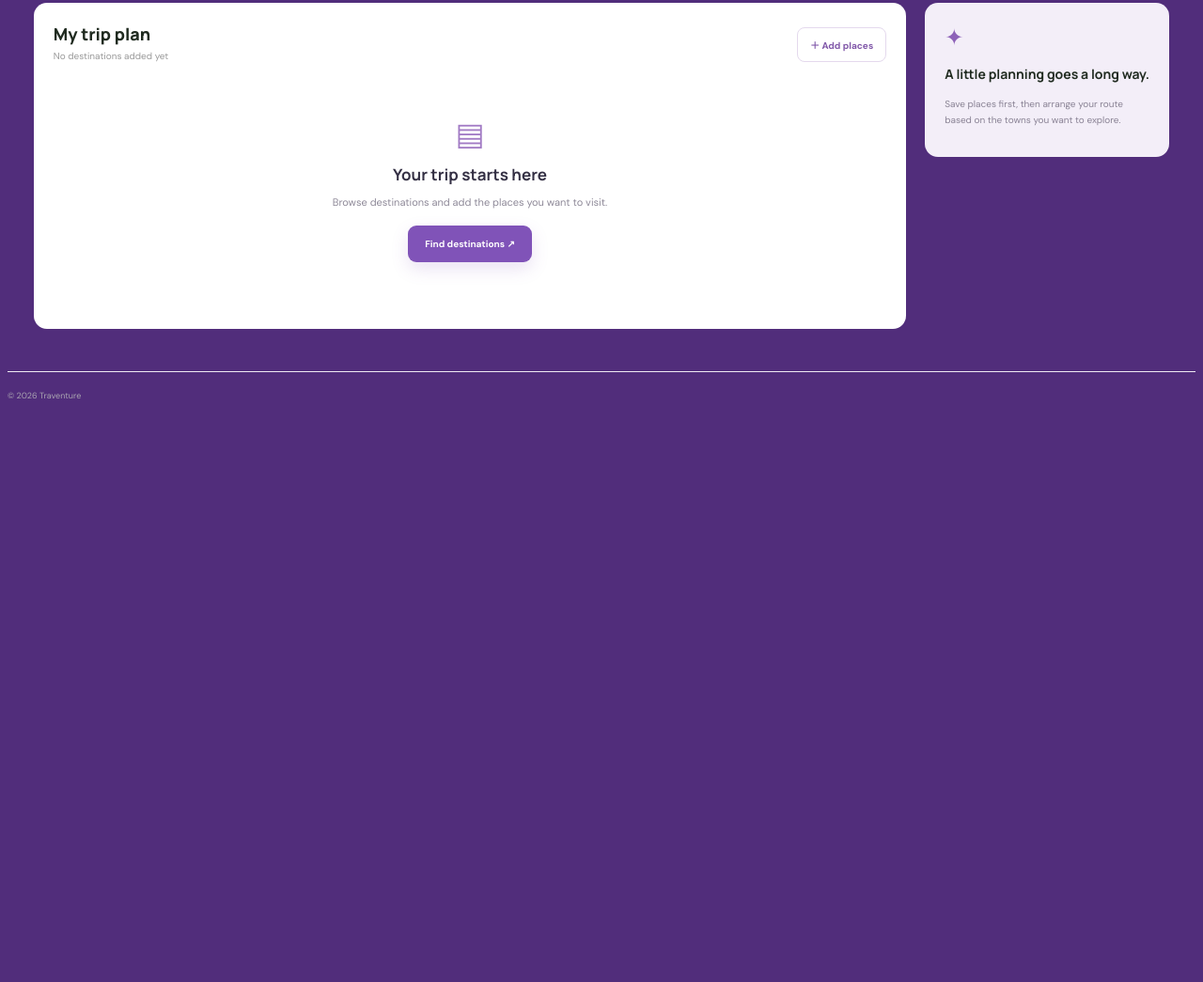
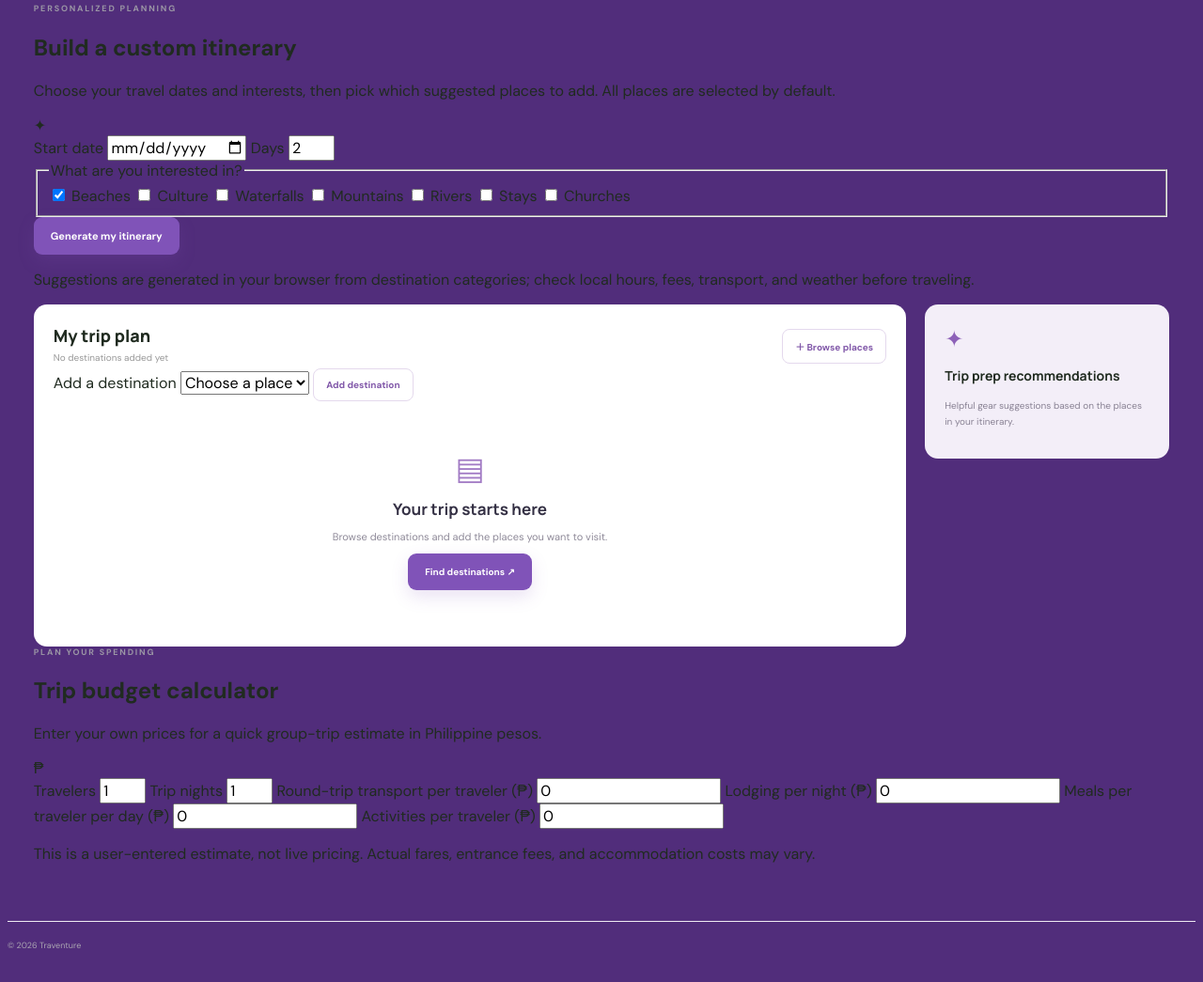
Before and after one commit to ekkay19/APPDEV-FINAL-PROJECT, a plain HTML site: page schedule.html in a window 1280 px wide. Shown: the part 296-1341 px from the top of the page at 94% size. Before the commit the page ends 800 px from the top, so only its background shows below. Drawn offline with Linux system fonts and the light colour scheme.

Commit message:
Updated Schedule, add destination & notes/itinerary

```diff
--- a/schedule.html
+++ b/schedule.html
@@ -19,6 +19,10 @@
             <a href="map.html" class="nav-link" data-page="map">Map</a>
             <a href="hotlines.html" class="nav-link" data-page="hotlines">Hotlines</a>
             <button class="nav-link" id="moreTrigger" data-page="more" aria-haspopup="dialog" aria-expanded="false">More</button>
+            <a class="notification-icon-button" href="notifications.html" aria-label="View notifications" title="Notifications">
+                <svg viewBox="0 0 24 24" aria-hidden="true"><path d="M18 8a6 6 0 0 0-12 0c0 7-3 7-3 9h18c0-2-3-2-3-9"></path><path d="M10 21h4"></path></svg>
+                <span class="notification-count" aria-live="polite" hidden></span>
+            </a>
             <a href="profile.html" class="nav-link" aria-label="Visit Profile" title="User Profile">
                 <img src="assets/avatar_profile.png" alt="User profile">
             </a>
@@ -32,6 +36,38 @@
             <h1>Your travel <em>itinerary.</em></h1>
             <p>Bring your chosen destinations together in one simple trip plan.</p>
         </div>
+        <section class="trip-builder-card" aria-labelledby="tripBuilderTitle">
+            <div class="trip-feature-heading">
+                <div>
+                    <div class="eyebrow muted">PERSONALIZED PLANNING</div>
+                    <h2 id="tripBuilderTitle">Build a custom itinerary</h2>
+                    <p>Choose your travel dates and interests, then pick which suggested places to add. All places are selected by default.</p>
+                </div>
+                <span class="trip-feature-icon" aria-hidden="true">✦</span>
+            </div>
+            <form id="tripBuilderForm" class="trip-builder-form">
+                <label>Start date
+                    <input id="tripStartDate" type="date" required>
+                </label>
+                <label>Days
+                    <input id="tripDays" type="number" min="1" max="14" value="2" required>
+                </label>
+                <fieldset class="trip-interest-options">
+                    <legend>What are you interested in?</legend>
+                    <label><input type="checkbox" name="tripInterest" value="Beaches" checked> Beaches</label>
+                    <label><input type="checkbox" name="tripInterest" value="Tourist Attractions"> Culture</label>
+                    <label><input type="checkbox" name="tripInterest" value="Waterfalls"> Waterfalls</label>
+                    <label><input type="checkbox" name="tripInterest" value="Mountains"> Mountains</label>
+                    <label><input type="checkbox" name="tripInterest" value="Rivers"> Rivers</label>
+                    <label><input type="checkbox" name="tripInterest" value="Resorts & Campsites"> Stays</label>
+                    <label><input type="checkbox" name="tripInterest" value="Churches"> Churches</label>
+                </fieldset>
+                <button class="primary-btn" type="submit">Generate my itinerary</button>
+            </form>
+            <div id="tripBuilderResults" class="trip-builder-results" aria-live="polite" hidden></div>
+            <p class="trip-builder-note">Suggestions are generated in your browser from destination categories; check local hours, fees, transport, and weather before traveling.</p>
+        </section>
+
         <div class="itinerary-layout">
             <div class="itinerary-main">
                 <div class="itinerary-top">
@@ -39,21 +75,63 @@
                         <h2>My trip plan</h2>
                         <p id="tripCount">No destinations added yet</p>
                     </div>
-                    <button class="outline-btn" data-page="explore"><a href="home.html">＋ Add places</a></button>
+                    <a class="outline-btn" href="home.html">＋ Browse places</a>
                 </div>
+                <form id="addTripDestinationForm" class="add-trip-destination">
+                    <label for="tripDestinationSelect">Add a destination</label>
+                    <select id="tripDestinationSelect" required>
+                        <option value="">Choose a place</option>
+                    </select>
+                    <button class="outline-btn" type="submit">Add destination</button>
+                </form>
                 <div id="tripList" class="trip-list"></div>
                 <div id="tripEmpty" class="empty-state"><span>▤</span>
                     <h3>Your trip starts here</h3>
                     <p>Browse destinations and add the places you want to visit.</p>
-                    <button class="primary-btn" data-page="explore"><a href="home.html">Find destinations ↗</a> </button>
+                    <a class="primary-btn" href="home.html">Find destinations ↗</a>
                 </div>
             </div>
             <aside class="trip-tip">
                 <span>✦</span>
-                <h3>A little planning goes a long way.</h3>
-                <p>Save places first, then arrange your route based on the towns you want to explore.</p>
+                <h3>Trip prep recommendations</h3>
+                <p>Helpful gear suggestions based on the places in your itinerary.</p>
+                <div id="tripPrepList" class="trip-prep-list"></div>
             </aside>
         </div>
+
+        <section class="trip-budget-card" aria-labelledby="tripBudgetTitle">
+            <div class="trip-feature-heading">
+                <div>
+                    <div class="eyebrow muted">PLAN YOUR SPENDING</div>
+                    <h2 id="tripBudgetTitle">Trip budget calculator</h2>
+                    <p>Enter your own prices for a quick group-trip estimate in Philippine pesos.</p>
+                </div>
+                <span class="trip-feature-icon" aria-hidden="true">₱</span>
+            </div>
+            <div class="trip-budget-fields">
+                <label>Travelers
+                    <input id="budgetTravelers" type="number" min="1" max="50" value="1">
+                </label>
+                <label>Trip nights
+                    <input id="budgetNights" type="number" min="0" max="60" value="1">
+                </label>
+                <label>Round-trip transport per traveler (₱)
+                    <input id="budgetTransport" type="number" min="0" step="100" value="0">
+                </label>
+                <label>Lodging per night (₱)
+                    <input id="budgetLodging" type="number" min="0" step="100" value="0">
+                </label>
+                <label>Meals per traveler per day (₱)
+                    <input id="budgetMeals" type="number" min="0" step="50" value="0">
+                </label>
+                <label>Activities per traveler (₱)
+                    <input id="budgetActivities" type="number" min="0" step="50" value="0">
+                </label>
+            </div>
+            <div id="tripBudgetResult" class="trip-budget-result" aria-live="polite"></div>
+            <p class="trip-builder-note">This is a user-entered estimate, not live pricing. Actual fares, entrance fees, and accommodation costs may vary.</p>
+        </section>
+
     </section>
 </main>
 <footer>© 2026 Traventure</footer>
```
